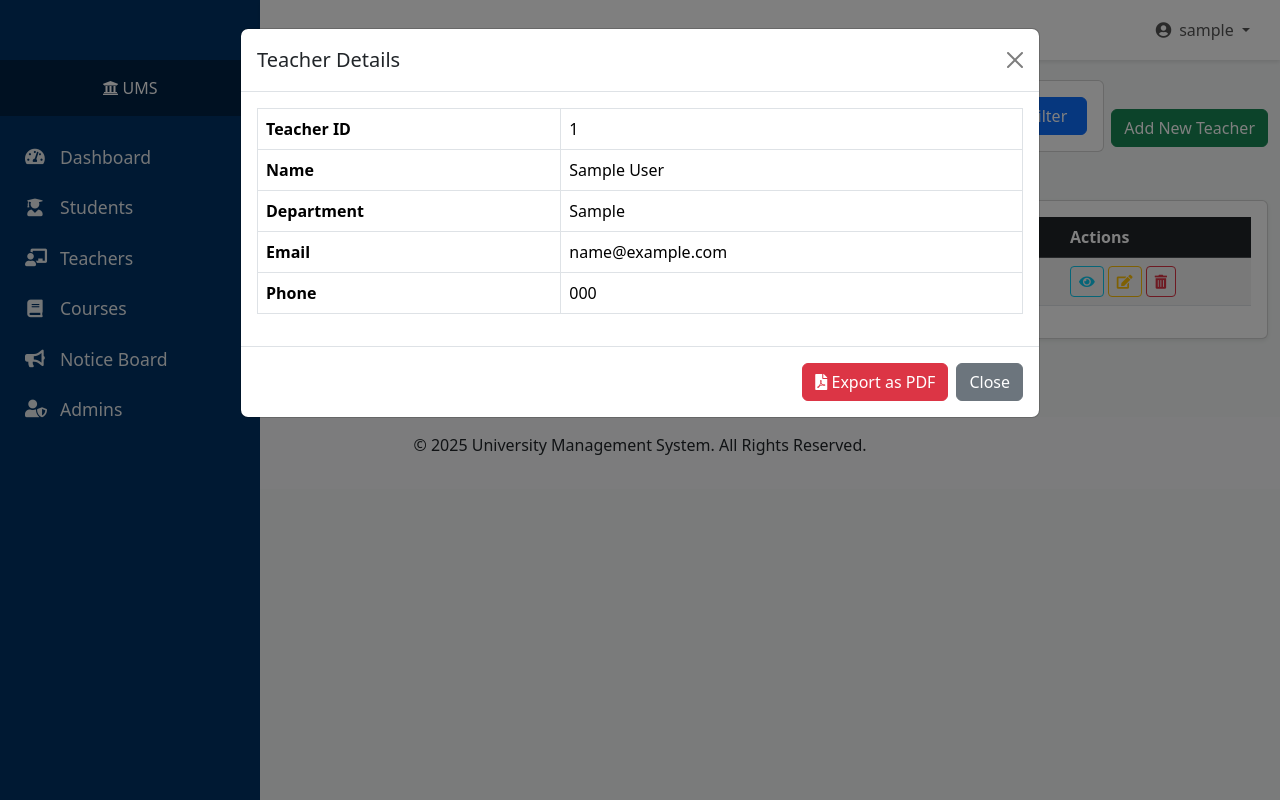
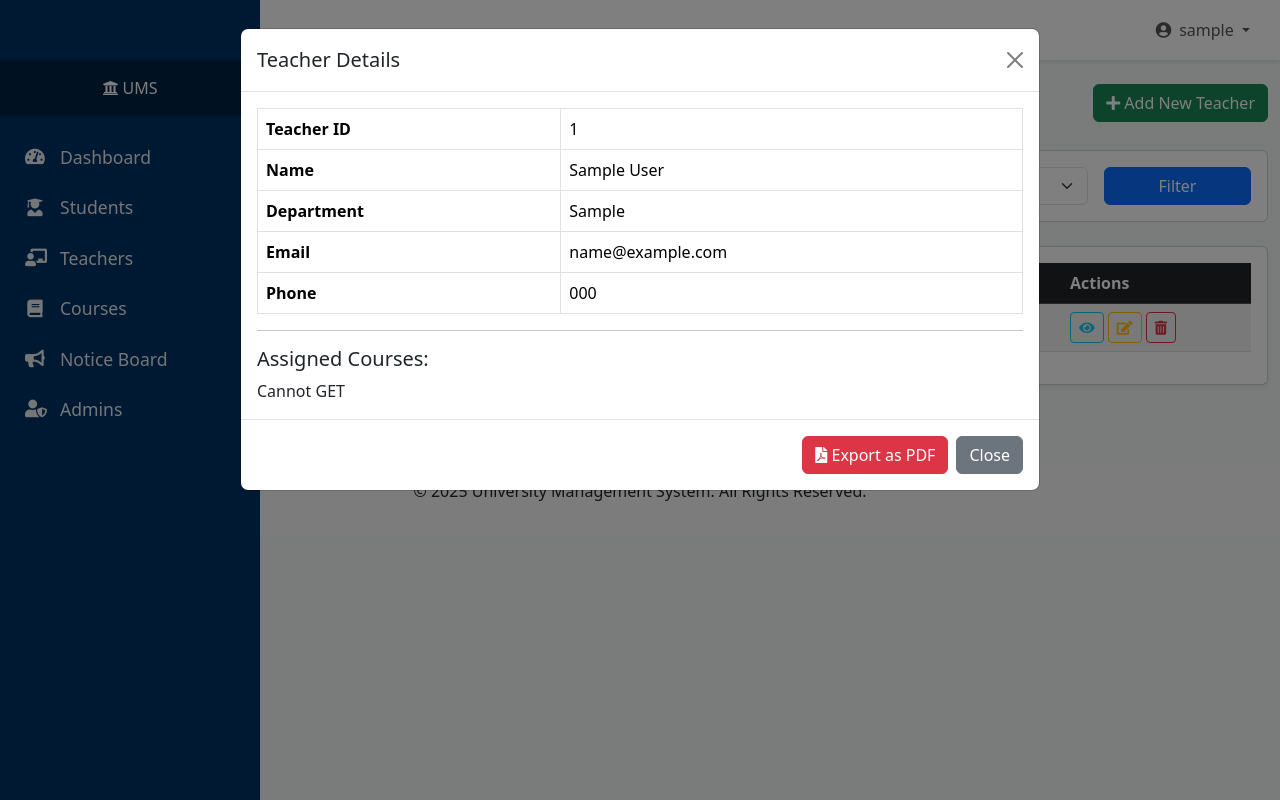
Before and after one commit to Masum8823/university-management-system, a PHP site: page /teachers.php in a window 1280 px wide, after a click on "View Details". Run offline with PHP 8.4, Linux system fonts and the light colour scheme; the visitor is signed in with stand-in values (Sample User, id 1); tables that the repository leaves empty hold one stand-in row (values such as "Sample post").

Commit message:
teachers.php

```diff
--- a/teachers.php
+++ b/teachers.php
@@ -74,7 +74,6 @@
     }
 }
 
-// --- DATA FETCH: Get all teachers ---
 // --- DATA FETCH: Get all teachers with Search and Filter ---
 $teachers = [];
 $search_term = isset($_GET['search']) ? trim($_GET['search']) : '';
@@ -171,6 +170,11 @@
 <!-- Main Content: Teacher List -->
 <div class="d-flex justify-content-between align-items-center mb-4">
     <h2>Teacher Records</h2>
+    <button type="button" class="btn btn-success" data-bs-toggle="modal" data-bs-target="#addTeacherModal">
+        <i class="fas fa-plus"></i> Add New Teacher
+    </button>
+</div>
+
 <!-- Search and Filter Bar -->
 <div class="card mb-4">
     <div class="card-body">
@@ -191,10 +195,6 @@
             </div>
         </form>
     </div>
-</div>
-    <button type="button" class="btn btn-success" data-bs-toggle="modal" data-bs-target="#addTeacherModal">
-        Add New Teacher
-    </button>
 </div>
 
 <!-- Feedback Message Display -->
@@ -229,6 +229,7 @@
                             <td><?php echo htmlspecialchars($teacher['email']); ?></td>
                             <td><?php echo htmlspecialchars($teacher['phone']); ?></td>
                             <td>
+                                <!-- View Button -->
                                 <button type="button" class="btn btn-sm btn-outline-info view-btn-teacher"
                                         data-bs-toggle="modal"
                                         data-bs-target="#viewTeacherModal"
@@ -240,9 +241,11 @@
                                         title="View Details">
                                     <i class="fas fa-eye"></i>
                                 </button>
+                                <!-- Edit Button -->
                                 <a href="edit_teacher.php?id=<?php echo htmlspecialchars($teacher['teacher_id']); ?>" class="btn btn-sm btn-outline-warning" title="Edit">
                                     <i class="fas fa-edit"></i>
                                 </a>
+                                <!-- Delete Button -->
                                 <a href="teachers.php?action=delete&id=<?php echo htmlspecialchars($teacher['teacher_id']); ?>" class="btn btn-sm btn-outline-danger" title="Delete" onclick="return confirm('Are you sure you want to delete this teacher?');">
                                     <i class="fas fa-trash-alt"></i>
                                 </a>
@@ -259,6 +262,7 @@
         </div>
     </div>
 </div>
+
 <!-- View Teacher Details Modal -->
 <div class="modal fade" id="viewTeacherModal" tabindex="-1" aria-labelledby="viewTeacherModalLabel" aria-hidden="true">
     <div class="modal-dialog modal-lg">
@@ -268,6 +272,7 @@
                 <button type="button" class="btn-close" data-bs-dismiss="modal" aria-label="Close"></button>
             </div>
             <div class="modal-body">
+                <!-- Basic teacher info table -->
                 <table class="table table-bordered">
                     <tr>
                         <th>Teacher ID</th>
@@ -290,6 +295,12 @@
                         <td id="modal_teacher_phone"></td>
                     </tr>
                 </table>
+                <!-- Section for showing assigned courses -->
+                <hr>
+                <h5 class="mt-3">Assigned Courses:</h5>
+                <div id="modal_teacher_courses">
+                    <!-- Course list will be loaded here by JavaScript -->
+                </div>
             </div>
             <div class="modal-footer">
                 <a href="#" id="export_teacher_pdf_btn" class="btn btn-danger" target="_blank"><i class="fas fa-file-pdf"></i> Export as PDF</a>
@@ -298,4 +309,5 @@
         </div>
     </div>
 </div>
+
 <?php include 'footer.php'; ?>
```
Lines whose indentation alone changed are shown as unchanged.
